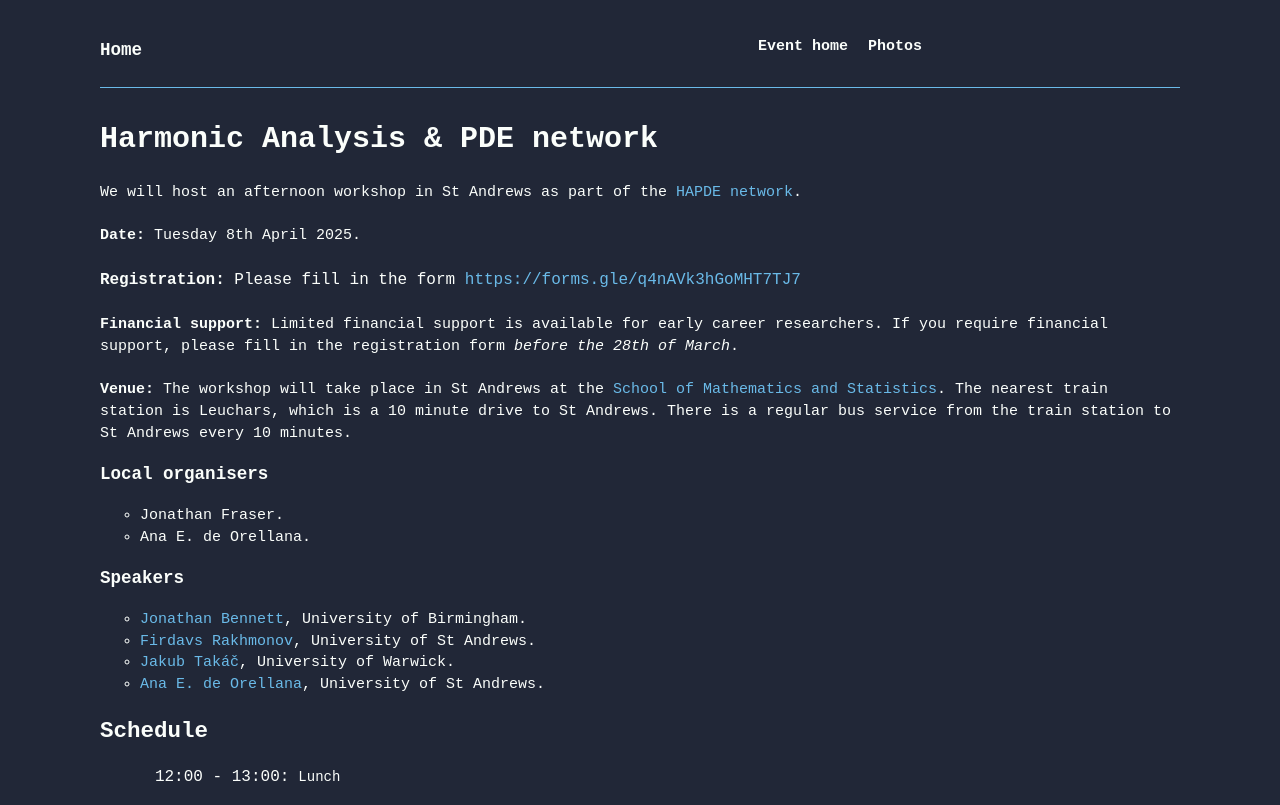
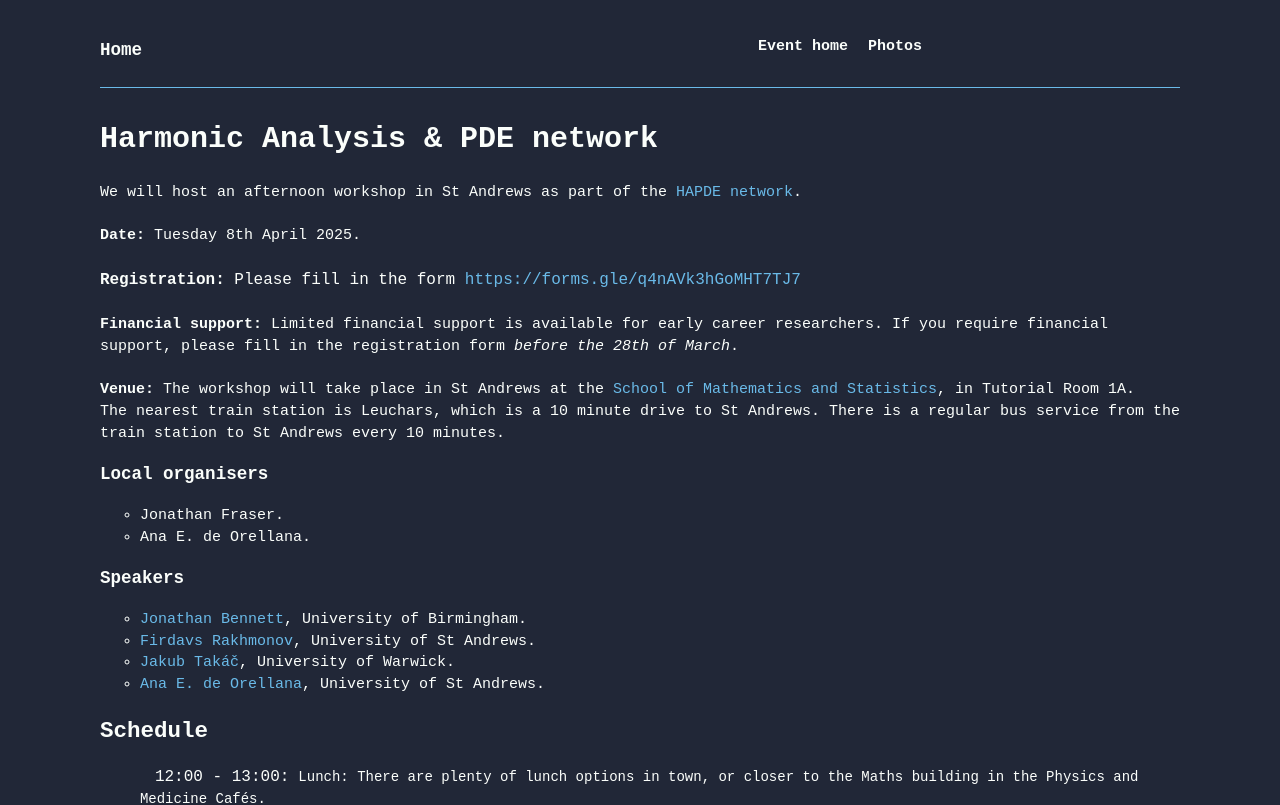
Before and after one commit to AnadeOre/anadeore.github.io, a Next.js app: page /HAPDE in a window 1280 px wide. Shown: the top 805 px of the page. Built offline with nearby package versions, Linux system fonts and the light colour scheme.

Commit message:
update HAPDE info

```diff
--- a/src/app/HAPDE/page.jsx
+++ b/src/app/HAPDE/page.jsx
@@ -50,8 +50,10 @@ const Page = () => {
           href='https://maps.app.goo.gl/7Jr3HiiY3dFHUn5e7'>
           School of Mathematics and Statistics
         </Link>
-        . The nearest train station is Leuchars, which is a 10 minute drive to
-        St Andrews. There is a regular bus service from the train station to St
+        , in Tutorial Room 1A.
+        <br />
+        The nearest train station is Leuchars, which is a 10 minute drive to St
+        Andrews. There is a regular bus service from the train station to St
         Andrews every 10 minutes.
       </p>
       {/* <br /> */}
@@ -101,7 +103,10 @@ const Page = () => {
       </ul>
       <h2>Schedule</h2>
       <ul>
-        <FoodEvent time='12:00 - 13:00' event='Lunch' />
+        <FoodEvent
+          time='12:00 - 13:00'
+          event='Lunch: There are plenty of lunch options in town, or closer to the Maths building in the Physics and Medicine Cafés.'
+        />
         <br />
         <Schedule
           time='13:00 - 14:00'
```
